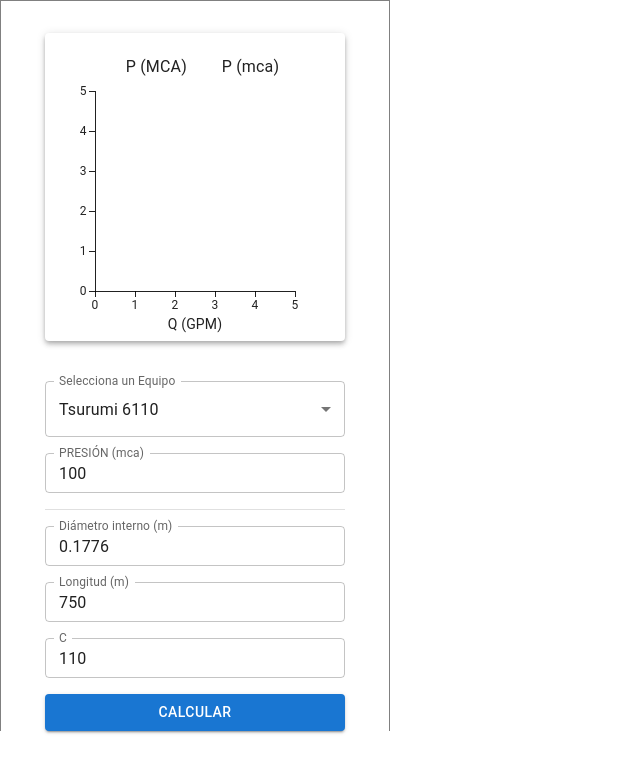
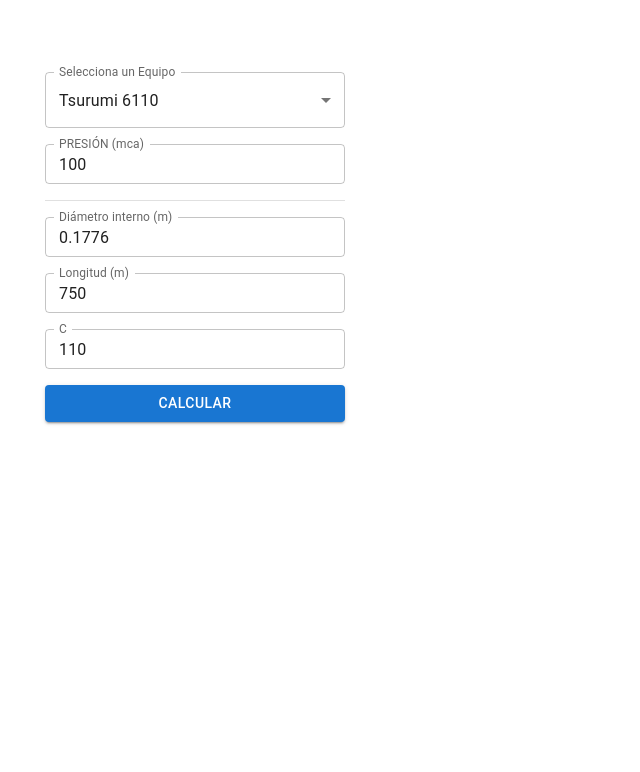
Before and after one commit to JuanDeossa/Sistema-de-bombeo-mineria, a React (Vite) app: page / in a window 1280 px wide. Shown: the top 772 px of the page, without its empty margins (0-640 px from the left). Built offline with nearby package versions, Linux system fonts and the light colour scheme.

Commit message:
Se realiza el despliegue en gh-pages

```diff
--- a/package.json
+++ b/package.json
@@ -7,7 +7,9 @@
     "dev": "vite",
     "build": "vite build",
     "lint": "eslint . --ext js,jsx --report-unused-disable-directives --max-warnings 0",
-    "preview": "vite preview"
+    "preview": "vite preview",
+    "predeploy":"npm run build",
+    "deploy":"gh-pages -d dist"
   },
   "dependencies": {
     "@emotion/react": "^11.11.3",
@@ -28,6 +30,7 @@
     "eslint-plugin-react": "^7.33.2",
     "eslint-plugin-react-hooks": "^4.6.0",
     "eslint-plugin-react-refresh": "^0.4.5",
+    "gh-pages": "^6.1.1",
     "vite": "^5.0.8"
   }
 }
--- a/src/components/form1/Form1.jsx
+++ b/src/components/form1/Form1.jsx
@@ -1,3 +1,4 @@
+/* eslint-disable react/prop-types */
 import { DevTool } from "@hookform/devtools";
 import {
   Box,
@@ -15,7 +16,6 @@ import {
   getAllEquipments,
   getEquipmentByPK,
 } from "../../utils/backend/api/GET";
-import { useEffect } from "react";
 
 const EQUIPMENTS = getAllEquipments();
 
@@ -24,7 +24,6 @@ export const Form1 = ({ setDataToChart }) => {
     register,
     control,
     handleSubmit,
-    formState: { isValid },
   } = useForm({
     defaultValues: {
       E: EQUIPMENTS[0].id,
@@ -45,11 +44,8 @@ export const Form1 = ({ setDataToChart }) => {
     };
     const { C, D, L, P, E } = newData;
     const R = round(10.67 * (1 / C ** 1.852) * (L / D ** 4.87), 6);
-    // console.log(newData, R);
-    // return
 
     const res = calculateResult({ P, R, E });
-    console.log(res)
     const equipmentProps = getEquipmentByPK(res.name);
 
     const cauldalGPMArray = res?.values?.map((value) => value?.cauldalGPM);
--- a/src/pages/MainPage.jsx
+++ b/src/pages/MainPage.jsx
@@ -8,6 +8,7 @@ import { initialProcessValues } from "../utils/constants";
 
 export const MainPage = () => {
   const [dataToChart, setDataToChart] = useState({
+    eqName:"",
     GPM: null,
     MCA: null,
     mca: null,
@@ -25,26 +26,20 @@ export const MainPage = () => {
       spacing={5}
       paddingTop={4}
       width={390}
-      border="1px solid gray"
+      // border="1px solid gray"
       borderBottom="0px"
     >
       <Paper elevation={4}>
-        <Chart
+        {dataToChart.GPM?<Chart
           data={{
             eqName:dataToChart?.eqName,
             DATA_X: dataToChart?.GPM,
             DATA_Y1: dataToChart?.MCA,
             DATA_Y2: dataToChart?.mca,
           }}
-        />
+        />:null}
       </Paper>
       <Form1 setDataToChart={setDataToChart} />
-      {/* <Paper elevation={4}>
-        <Box overflow="auto">
-          <BasicTable />
-        </Box>
-      </Paper> */}
-      {/* <Button variant="contained">Calcular</Button> */}
     </Stack>
   );
 };
--- a/vite.config.js
+++ b/vite.config.js
@@ -4,4 +4,5 @@ import react from '@vitejs/plugin-react-swc'
 // https://vitejs.dev/config/
 export default defineConfig({
   plugins: [react()],
+  base:"https://juandeossa.github.io/Sistema-de-bombeo-mineria/",
 })
```
Also changed, not shown: 1 other file (tests, documents, lock files or other folders).
